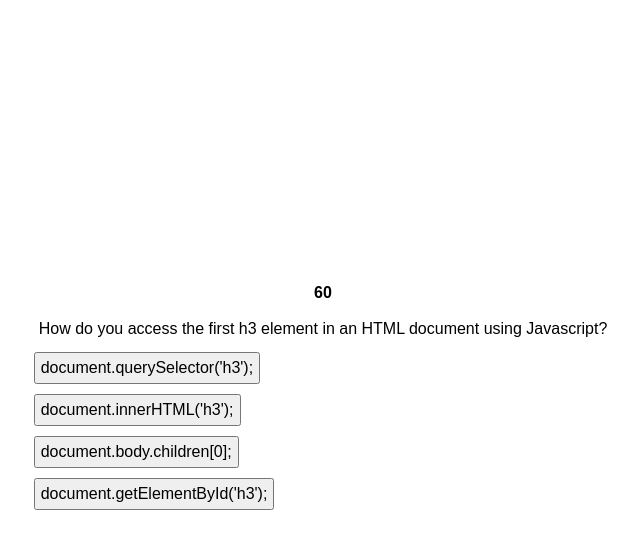
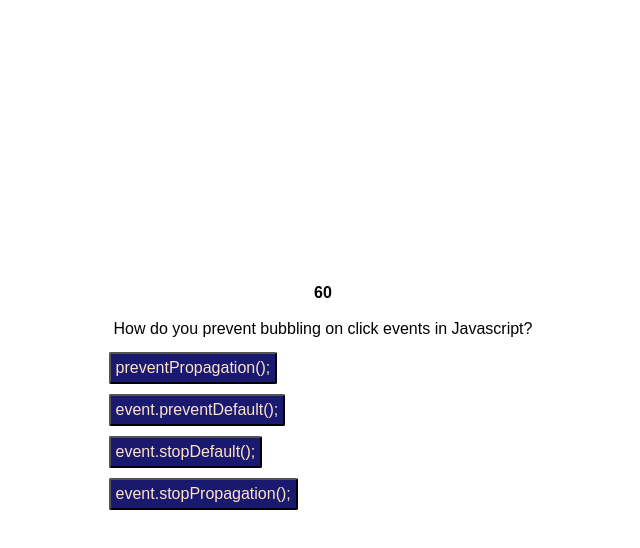
Before and after one commit to KDeLaria/code-quiz, a plain HTML site: page index.html in a window 1280 px wide. Both pictures are taken after a click on the button "Start Quiz". Shown: the whole page, without its empty margins (317-957 px from the left). Drawn offline with Linux system fonts and the light colour scheme.

Commit message:
added more questions and updated README file

```diff
--- a/assets/css/style.css
+++ b/assets/css/style.css
@@ -32,12 +32,19 @@ h2 {
 
 .quiz-button {
     padding: 5px;
+    border-radius: 2px;
+    background-color: midnightblue;
+    color: bisque;
     align-self: flex-start;
     margin: 5px;
 }
 
 #reset-button, #view-scores, #back-button, #save-button {
     display: none;
+}
+
+#back-button {
+    order: 0;
 }
 
 .score-item {
--- a/assets/js/script.js
+++ b/assets/js/script.js
@@ -8,7 +8,7 @@ var scoresButton = document.querySelector("#view-scores");
 var saveButton = document.querySelector("#save-button");
 var backButton = document.querySelector("#back-button");
 
-var quizTime = 60
+var quizTime = 60;
 var countdownTimer = 0;
 var timer = quizTime;
 var score = 0;
@@ -16,19 +16,26 @@ var quizIndex = 0;
 var question = ["How do you display data in the console in Javascript?",
   "Which is NOT an array in Javascript?",
   "How do you access the first h3 element in an HTML document using Javascript?",
-  "How do you store an object on a local machine in Javascript?"];
+  "How do you store an object on a local machine in Javascript?",
+  "How do you remove all whitespace characters surrounding a string in Javascript?",
+  "Which is not a way to change a selected element's background color to green in Javascript?",
+  "How do you prevent bubbling on click events in Javascript?"];
 var answer = ["console.log()", "var myArray[];", "document.querySelector('h3');",
-  "localStorage.setItem('myObject', JSON.stringify(myObject));"];
-var possibleAnswer = [["document.innerHTML()", "document.textContent", "console.log()", "console.write()",
-  "localStorage.setItem('myObject', JSON.stringify(myObject));"],
+  "localStorage.setItem('myObject', JSON.stringify(myObject));", "myString.trim();",
+  "mySelectedElement.style.background-color = 'green';", "event.stopPropagation();"];
+var possibleAnswer = [["document.innerHTML()", "document.textContent", "console.log()", "console.write()"],
 ["var myArray = ['item1', 'item2', 'item3', 'item4'];",
   "var myArray[];", "var myArray = [1, 2, 3, 4];", "myArray[2] = 'item2';"],
 ["document.querySelector('h3');", "document.body.children[0];",
   "document.innerHTML('h3');", "document.getElementById('h3');"],
 ["localStorage.setItem('myObject', JSON.stringify(myObject));", "localStorage.setItem('myObject', myObject);",
-  "localStorage.setItem('myObject', myObject);", "localStorage.setItem(JSON.stringify(myObject), 'myObject');"]];
+  "localStorage.setItem('myObject', myObject);", "localStorage.setItem(JSON.stringify(myObject), 'myObject');"],
+["myString.split(' ')", "myString.removeWhitespaceChars();", "myString.trim();", "myString.replaceAll(' ');"],
+["mySelectedElement.setAttribute('style', 'background-color: green;');",
+  "mySelectedElement.style.backgroundColor = 'green';", "mySelectedElement.style.background-color = 'green';",
+  "document.getElementById(mySelectedElementID).setAttribute('style', 'background-color: green;');"],
+["event.stopPropagation();", "event.preventDefault();", "preventPropagation();", "event.stopDefault();"]];
 var numOfQuestions = question.length;
-var numOfPossibleAnswers = possibleAnswer[0].length - 1; // " - 1" Fixes length overflow issue
 var quizIndex = 0;
 
 startButton.addEventListener("click", startQuiz);
@@ -42,7 +49,6 @@ function answerQuestion(event) {
   var clickedAnswer = event.target.textContent;
   if (clickedAnswer === answer[quizIndex]) {
     score++;
-    console.log("ClickedAnswer: " + clickedAnswer + "\nquizIndex: " + quizIndex + "\nscore: " + score);
   }
   else {
     timer = timer - 5; // 5 seconds are subtracted from the timer
@@ -59,7 +65,7 @@ function askQuestion() {
     info.textContent = question[quizIndex];
 
     // Creates a button and listener for each possible answer
-    for (var i = 0; i < numOfPossibleAnswers; i++) {
+    for (var i = 0; i < possibleAnswer[quizIndex].length; i++) {
       var ans = document.createElement("button");
       ans.textContent = possibleAnswer[quizIndex][i];
       ans.setAttribute("class", "quiz-button");
@@ -73,7 +79,7 @@ function askQuestion() {
 }
 
 // Sets up the page back to the begining
-function goBack () {
+function goBack() {
   clearQuizBox();
 
   timer = quizTime;  // Reset timer
@@ -88,13 +94,13 @@ function goBack () {
 }
 
 // Clears all socres saved on the user's machine
-function resetScores () {
+function resetScores() {
   localStorage.clear();
   displayScores();
 }
 
 // Diplays all of the scores that are saved on the user's machine
-function displayScores () {
+function displayScores() {
   clearQuizBox();
   saveButton.setAttribute("style", "display: none;");
   heading.textContent = "Scores";
@@ -170,7 +176,7 @@ function shuffleQuestions() {
     possibleAnswer[i] = possibleAnswer[questionIndex];
     possibleAnswer[questionIndex] = tempVar;
 
-    for (var x = numOfPossibleAnswers - 1; x > 0; x--) {
+    for (var x = possibleAnswer[i].length - 1; x > 0; x--) {
       var possibleAnswerIndex = Math.floor(Math.random() * (x + 1));
       tempVar = possibleAnswer[questionIndex][x];
       possibleAnswer[questionIndex][x] = possibleAnswer[questionIndex][possibleAnswerIndex];
@@ -190,7 +196,7 @@ function startQuizTimer() {
 
     quizTimer.textContent = timer;
 
-    if (timer === 0 || timer < 0) {
+    if (timer === 0 || timer < 0 || quizIndex >= numOfQuestions) {
       clearInterval(timeInterval);
       clearQuizBox();
       heading.innerHTML = "Time is up!";
```
Also changed, not shown: 1 other file. Lines whose indentation alone changed are shown as unchanged.
